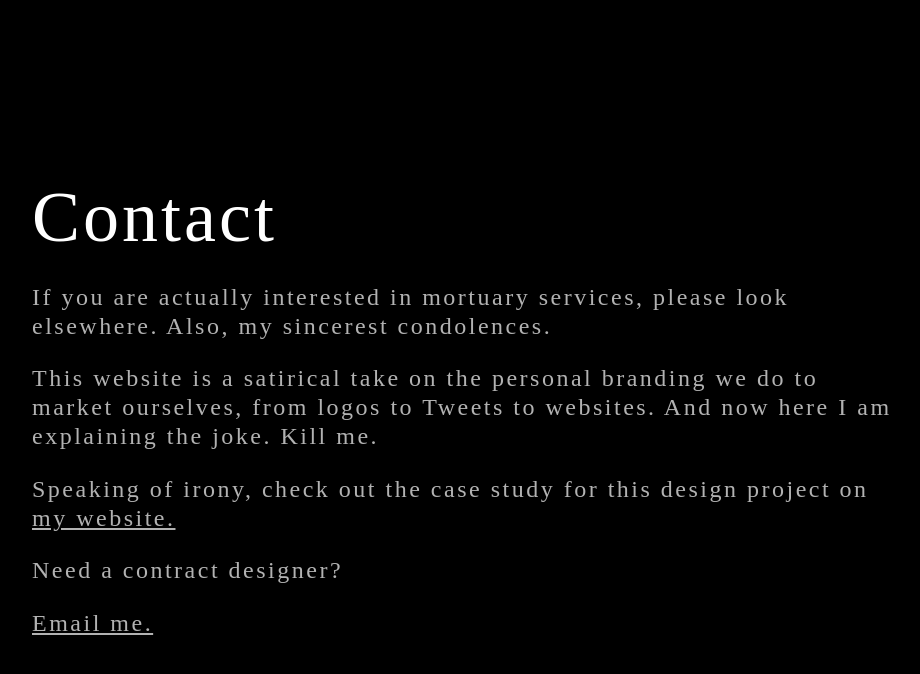
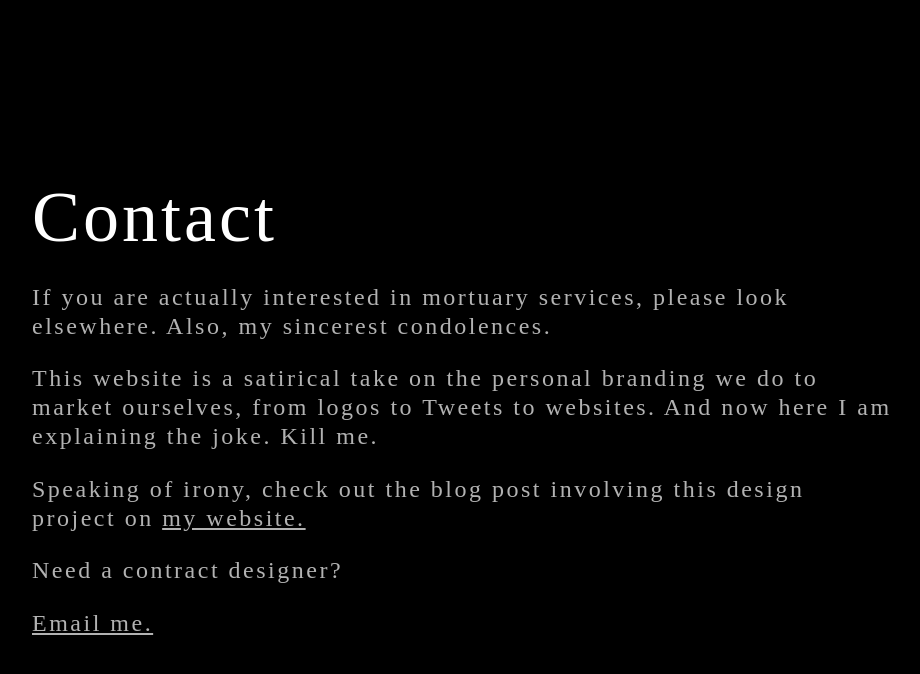
Before and after one commit to hannahhearth/die-on-wednesday, a Jekyll site: the page built from index.md, in a window 1280 px wide and 900 px high, scrolled down 2554 px, cut to the strip 188-862 px from the top of the window. Shown: the whole strip, without its empty margins (176-1096 px from the left). Built offline with Jekyll 4.4.1, drawn with Linux system fonts in a browser that asks for light colours; nearby versions of some CDN libraries; some web fonts are replaced; part of the change alters nothing that is shown.

```diff
--- a/_includes/contact.html
+++ b/_includes/contact.html
@@ -8,7 +8,7 @@
   ourselves, from logos to Tweets to websites. And now here I am explaining the
   joke. Kill me.
 
-  <p>Speaking of irony, check out the case study for this design project on <a
+  <p>Speaking of irony, check out the blog post involving this design project on <a
       href="http://http://www.opihana.com/2017/11/20/death-to-the-one-dimensional-portfolio/"
       class="internal-link">my website.</a></p>
 
--- a/_layouts/page.html
+++ b/_layouts/page.html
@@ -5,16 +5,17 @@
     <meta http-equiv="X-UA-Compatible" content="chrome=1">
     <title>{{ site.title }}</title>
     <title>Page Title. Maximum length 60-70 characters</title>
-    <meta name="description" content="Wednesday here. Dying to be at your
-    service." />
+
+    <meta name="twitter:title" content="{{ site.title }}" />
+    <meta name="twitter:description" content="Wednesday here. Dying to be at your service." />
+    <meta name="twitter:image"  content="http://wednesday.opihana.com/assets/images/og-image.png" />
     <meta name="twitter:card" value="summary">
+
     <meta property="og:title" content="{{ site.title }}" />
     <meta property="og:type" content="article" />
-    <meta property="og:url" content="wednesday.opihana.com/" />
-    <meta name="twitter:image"  property="og:image"
-    content="wednesday.opihana.com/assets/images/og-image.png" />
-    <meta property="og:description" content="Wednesday here. Dying to be at your
-    service." />
+    <meta property="og:url" content="http://wednesday.opihana.com/" />
+    <meta property="og:image" content="http://wednesday.opihana.com/assets/images/og-image.png" />
+    <meta property="og:description" content="Wednesday here. Dying to be at your service." />
 
     {% include analytics.html %}
     <script src="http://ajax.googleapis.com/ajax/libs/jquery/1.7.1/jquery.min.js" type="text/javascript"></script>
```
